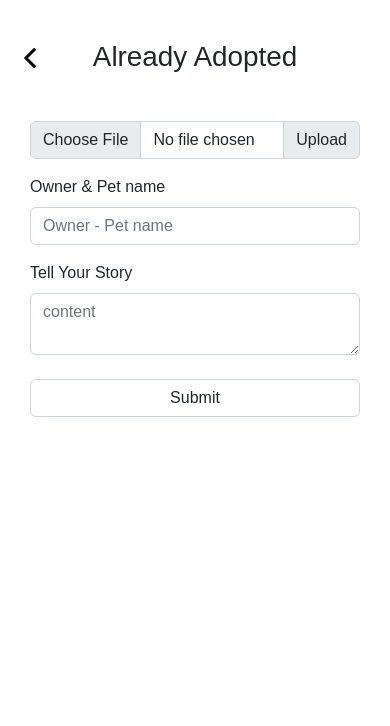
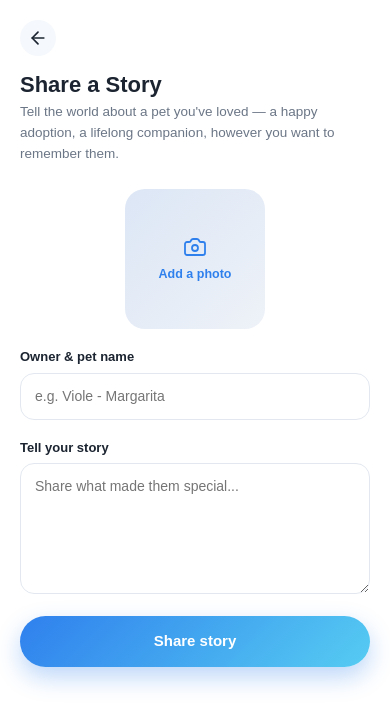
Before and after one commit to violetaatkinson/project-beautiful-souls-front, a React (Create React App) app: page /adopted/create in a window 390 px wide. Shown: the top 726 px of the page. Built offline with nearby package versions, Linux system fonts and the light colour scheme; no server answers.

Commit message:
ui adopted

```diff
--- a/src/screens/Adopted/ListAdopted/ListAdopted.jsx
+++ b/src/screens/Adopted/ListAdopted/ListAdopted.jsx
@@ -1,49 +1,59 @@
-import { getAdopted } from '../../../services/AdoptedService'
-import { NavbarLayout } from '../../../layout/NavbarLayout';
-import React, { useState, useEffect } from "react";
-import './ListAdopted.css'
-
+import { useState, useEffect } from "react";
+import { Link } from "react-router-dom";
+import { Plus, PawPrint } from "lucide-react";
+import { getAdopted } from "../../../services/AdoptedService";
+import { NavbarLayout } from "../../../layout/NavbarLayout";
+import "./ListAdopted.css";
 
 function AdoptedList() {
-
 	const [pets, setPets] = useState([]);
-
+	const [loading, setLoading] = useState(true);
 
 	useEffect(() => {
 		getAdopted()
-            .then((adopted) => {
-                console.log(adopted)
-                setPets(adopted);
-            });
+			.then((adopted) => setPets(adopted))
+			.finally(() => setLoading(false));
 	}, []);
 
-    console.log(pets)
-
-
 	return (
-        <NavbarLayout>
-            <div className="container">
-                <div className="row mt-4">
-                    {pets.map((pet) => {
-                            return (
-                                <div key={pet._id} className="col-12 col-md-6 col-lg-4 m-3" style={{ width: '22rem' }} >
-                                    <div className='card  p-3 mb-5 bg-body rounded adopted-card' >
-                                        <img src={pet.image} className="card-img-top adoption-img" alt="petImage" />
-                                        <div className="card-body info-adopted text-center">
-                                            <h5 className="card-title">{pet.petName}</h5>
-                                            <hr></hr>
-                                            <p className="card-text mt-2">{pet.content}</p>
-                                        </div>
+		<NavbarLayout align="top">
+			<div className="stories-screen">
+				<div className="stories-header">
+					<h1 className="stories-title">Pet Stories</h1>
+					<Link className="link-unstyled stories-add-btn" to="/adopted/create">
+						<Plus size={16} />
+						Share a story
+					</Link>
 				</div>
 
-
+				{loading ? (
+					<div className="stories-loading">
+						<span className="loader" />
 					</div>
-                            )
-                        })}
+				) : pets.length > 0 ? (
+					<div className="stories-list">
+						{pets.map((pet) => (
+							<article key={pet._id} className="story-card">
+								<img src={pet.image} alt={pet.petName} className="story-card-img" />
+								<div className="story-card-body">
+									<h3 className="story-card-name">{pet.petName}</h3>
+									<p className="story-card-text">{pet.content}</p>
 								</div>
+							</article>
+						))}
+					</div>
+				) : (
+					<div className="stories-empty">
+						<span className="empty-logo">
+							<PawPrint size={26} strokeWidth={2.4} />
+						</span>
+						<h5>No stories yet</h5>
+						<p>Be the first to share a pet you've loved.</p>
+					</div>
+				)}
 			</div>
 		</NavbarLayout>
-    )
+	);
 }
 
-export default AdoptedList
+export default AdoptedList;
--- a/src/screens/Adopted/NewAdopted/NewAdopted.css
+++ b/src/screens/Adopted/NewAdopted/NewAdopted.css
@@ -1,15 +1,153 @@
-.new-adopted {
-    display: flex;
-    align-items: center;
-    justify-content: center;
-    flex-direction: column;
-    padding: 30px;
+.story-screen {
+  max-width: 480px;
+  margin: 0 auto;
+  padding: 0 20px 40px;
 }
 
-.search-arrow {
-    margin-left: 20px;
+.story-back-btn {
+  display: flex;
+  align-items: center;
+  justify-content: center;
+  width: 36px;
+  height: 36px;
+  border-radius: 50%;
+  background: #f5f8fc;
+  color: #1b2430;
+  border: none;
+  cursor: pointer;
+  margin-top: 20px;
 }
 
-.alreday-tt {
-    margin-top: -58px;
+.story-back-btn:active {
+  transform: scale(0.94);
 }
+
+.story-title {
+  margin: 16px 0 4px;
+  font-size: 22px;
+  font-weight: 800;
+  color: #1b2430;
+}
+
+.story-subtitle {
+  margin: 0 0 24px;
+  font-size: 13.5px;
+  line-height: 1.55;
+  color: #6b7686;
+}
+
+.story-form {
+  display: flex;
+  flex-direction: column;
+  gap: 18px;
+}
+
+.story-photo-field {
+  align-self: center;
+}
+
+.story-photo-upload {
+  display: flex;
+  flex-direction: column;
+  align-items: center;
+  justify-content: center;
+  gap: 6px;
+  width: 140px;
+  height: 140px;
+  border-radius: 20px;
+  background: linear-gradient(135deg, #dce6f5 0%, #eef2f8 100%);
+  color: #2F80ED;
+  font-size: 12.5px;
+  font-weight: 600;
+  cursor: pointer;
+  -webkit-tap-highlight-color: transparent;
+}
+
+.story-photo-preview {
+  position: relative;
+  width: 140px;
+  height: 140px;
+  border-radius: 20px;
+  overflow: hidden;
+}
+
+.story-photo-preview img {
+  width: 100%;
+  height: 100%;
+  object-fit: cover;
+}
+
+.story-photo-remove {
+  position: absolute;
+  top: 8px;
+  right: 8px;
+  width: 26px;
+  height: 26px;
+  border: none;
+  border-radius: 50%;
+  background: rgba(0, 0, 0, 0.55);
+  color: #fff;
+  display: flex;
+  align-items: center;
+  justify-content: center;
+  -webkit-tap-highlight-color: transparent;
+}
+
+.story-field-group {
+  display: flex;
+  flex-direction: column;
+  gap: 6px;
+}
+
+.story-field-group label {
+  font-size: 13px;
+  font-weight: 600;
+  color: #1b2430;
+}
+
+.story-input {
+  border: 1px solid #e3e8f0;
+  border-radius: 14px;
+  padding: 12px 14px;
+  font-size: 14px;
+  color: #1b2430;
+  background: #fff;
+  outline: none;
+}
+
+.story-input:focus {
+  border-color: #2F80ED;
+}
+
+.story-textarea {
+  resize: vertical;
+  min-height: 110px;
+  font-family: inherit;
+}
+
+.story-error {
+  color: #d33;
+  font-size: 13px;
+  margin: 0;
+}
+
+.story-submit-btn {
+  border: none;
+  margin-top: 4px;
+  padding: 14px;
+  border-radius: 999px;
+  background: linear-gradient(135deg, #2F80ED 0%, #56CCF2 100%);
+  color: #fff;
+  font-weight: 700;
+  font-size: 15px;
+  box-shadow: 0 10px 24px rgba(47, 128, 237, 0.32);
+  -webkit-tap-highlight-color: transparent;
+}
+
+.story-submit-btn:active {
+  transform: scale(0.98);
+}
+
+.story-submit-btn:disabled {
+  opacity: 0.6;
+}
--- a/src/screens/Adopted/NewAdopted/NewAdopted.jsx
+++ b/src/screens/Adopted/NewAdopted/NewAdopted.jsx
@@ -1,106 +1,132 @@
-import { createAdopted } from "../../../services/AdoptedService";
 import { useState } from "react";
 import { useNavigate } from "react-router-dom";
-import { Link } from "react-router-dom";
+import { ArrowLeft, Camera, X } from "lucide-react";
+import { createAdopted } from "../../../services/AdoptedService";
 import "./NewAdopted.css";
-import backArrow from "../../../assets/go-back.png";
 
-const Adopted = () => {
+const INITIAL_STATE = {
+	petName: "",
+	content: "",
+	image: null,
+};
+
+const NewAdopted = () => {
 	const navigate = useNavigate();
+	const [data, setData] = useState(INITIAL_STATE);
+	const [submitting, setSubmitting] = useState(false);
+	const [error, setError] = useState("");
 
-	const [data, setAdopted] = useState({
-		image: "",
-		content: "",
-	});
+	const handlePhotoSelected = (event) => {
+		const file = event.target.files[0];
+		if (file) setData((prev) => ({ ...prev, image: file }));
+	};
 
-	const handleOnChange = (event) => {
-		const { value, name, type, files } = event.target;
-		if (type === "file") {
-			setAdopted({ ...data, [name]: files[0] });
-		} else {
-			setAdopted({ ...data, [name]: value });
-		}
-	};
+	const removePhoto = () => setData((prev) => ({ ...prev, image: null }));
+
+	const isValid = data.petName.trim().length >= 3 && data.content.trim().length >= 10;
 
 	const onSubmit = (event) => {
 		event.preventDefault();
-		const formData = new FormData();
-
-		for (let value in data) {
-			formData.append(value, data[value]);
+		if (!isValid) {
+			setError("Add a name (3+ characters) and a story (10+ characters) to share.");
+			return;
 		}
 
-		createAdopted(formData).then((response) => {
-			console.log(response);
-			navigate("/adopted");
-		});
+		setSubmitting(true);
+		setError("");
+
+		const formData = new FormData();
+		formData.append("petName", data.petName);
+		formData.append("content", data.content);
+		if (data.image) formData.append("image", data.image);
+
+		createAdopted(formData)
+			.then(() => navigate("/adopted"))
+			.catch((err) => {
+				setError(err?.response?.data?.message || "Something went wrong, please try again.");
+			})
+			.finally(() => setSubmitting(false));
 	};
 
 	return (
-		<div>
-			<Link className="link-unstyled" to={"/search"}>
-				<img
-					src={backArrow}
-					alt="back"
-					width={20}
-					className="mt-5 search-arrow "
-				/>
-			</Link>
-			<div className="new-adopted">
-				<h1 className="text-center alreday-tt">Already Adopted</h1>
-				<form onSubmit={onSubmit} className=" mt-3 ">
-					<div className=" input-group mb-3 mt-4">
+		<div className="story-screen">
+			<button
+				type="button"
+				className="story-back-btn"
+				onClick={() => navigate(-1)}
+				aria-label="Back"
+			>
+				<ArrowLeft size={20} />
+			</button>
+
+			<h1 className="story-title">Share a Story</h1>
+			<p className="story-subtitle">
+				Tell the world about a pet you've loved — a happy adoption, a
+				lifelong companion, however you want to remember them.
+			</p>
+
+			<form onSubmit={onSubmit} className="story-form">
+				<div className="story-photo-field">
+					{data.image ? (
+						<div className="story-photo-preview">
+							<img src={URL.createObjectURL(data.image)} alt="Preview" />
+							<button
+								type="button"
+								className="story-photo-remove"
+								onClick={removePhoto}
+								aria-label="Remove photo"
+							>
+								<X size={14} />
+							</button>
+						</div>
+					) : (
+						<label className="story-photo-upload" htmlFor="story-image">
+							<Camera size={24} strokeWidth={1.8} />
+							<span>Add a photo</span>
+						</label>
+					)}
 					<input
-							className="form-control"
-							placeholder="Add file"
+						id="story-image"
 						type="file"
-							name="image"
-							id="file"
-							onChange={handleOnChange}
-						/>
-						<label className="input-group-text" htmlFor="image">
-							Upload
-						</label>
-					</div>
-					<div className="mt-3">
-						<label className="form-label" htmlFor="content">
-							Owner & Pet name
-						</label>
-						<br></br>
-						<input
-							className="form-control "
-							value={data.petName}
-							onChange={handleOnChange}
-							name="petName"
-							type="text"
-							id="petName"
-							placeholder="Owner - Pet name"
+						accept="image/png,image/jpeg,image/heic,image/heif,image/webp"
+						onChange={handlePhotoSelected}
+						hidden
 					/>
 				</div>
-					<div className="mt-3">
-						<label className="form-label" htmlFor="content">
-							Tell Your Story
-						</label>
-						<br></br>
-						<textarea
-							className="form-control "
-							value={data.content}
-							onChange={handleOnChange}
-							name="content"
-							type="text"
-							id="content"
-							placeholder="content"
+
+				<div className="story-field-group">
+					<label htmlFor="petName">Owner &amp; pet name</label>
+					<input
+						className="story-input"
+						value={data.petName}
+						onChange={(e) => setData((prev) => ({ ...prev, petName: e.target.value }))}
+						name="petName"
+						id="petName"
+						placeholder="e.g. Viole - Margarita"
 					/>
 				</div>
-					<div className="mt-4 mb-4">
-						<button type="submit" className="button form-control">
-							Submit
+
+				<div className="story-field-group">
+					<label htmlFor="content">Tell your story</label>
+					<textarea
+						className="story-input story-textarea"
+						value={data.content}
+						onChange={(e) => setData((prev) => ({ ...prev, content: e.target.value }))}
+						name="content"
+						id="content"
+						rows={5}
+						placeholder="Share what made them special..."
+					/>
+				</div>
+
+				{error && <p className="story-error">{error}</p>}
+
+				<button type="submit" className="story-submit-btn" disabled={submitting}>
+					{submitting ? "Sharing..." : "Share story"}
 				</button>
-					</div>
 			</form>
-			</div>
 		</div>
 	);
 };
 
-export default Adopted;
+export default NewAdopted;
```
Also changed, not shown: src/screens/Adopted/ListAdopted/ListAdopted.css (+134 -10 lines), src/screens/Pets/AdoptionList/AdoptionList.css (+21 -1 lines), src/screens/Pets/AdoptionList/AdoptionList.jsx (+20 -5 lines). Lines whose indentation alone changed are shown as unchanged.
